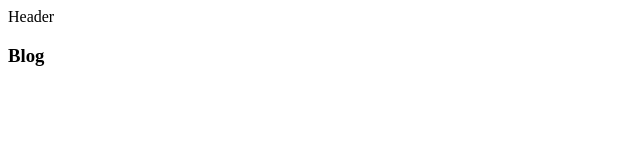
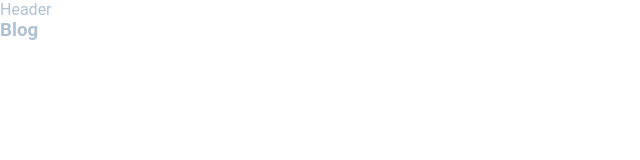
Before and after one commit to FelipeKonig/desafio-3-react, a React (Vite) app: page / in a window 1280 px wide. Shown: the top 160 px of the page, without its empty margins (0-640 px from the left). Built offline with nearby package versions, Linux system fonts and the light colour scheme.

Commit message:
default theme and global style added

```diff
--- a/index.html
+++ b/index.html
@@ -2,7 +2,14 @@
 <html lang="en">
   <head>
     <meta charset="UTF-8" />
+
+    <link rel="preconnect" href="https://fonts.googleapis.com">
+    <link rel="preconnect" href="https://fonts.gstatic.com" crossorigin>
+
     <meta name="viewport" content="width=device-width, initial-scale=1.0" />
+
+    <link href="https://fonts.googleapis.com/css2?family=Nunito:wght@400;700&display=swap" rel="stylesheet">
+
     <title>GitHub Blog</title>
   </head>
   <body>
--- a/src/App.tsx
+++ b/src/App.tsx
@@ -1,10 +1,16 @@
 import { BrowserRouter } from 'react-router-dom'
 import { Router } from './Router'
+import { ThemeProvider } from 'styled-components'
+import { defaultTheme } from './styles/themes/default'
+import { GlobalStyle } from './layouts/defaultLayout/global'
 
 export function App() {
   return (
-    <BrowserRouter>
-      <Router />
-    </BrowserRouter>
+    <ThemeProvider theme={defaultTheme}>
+      <BrowserRouter>
+        <Router />
+      </BrowserRouter>
+      <GlobalStyle />
+    </ThemeProvider>
   )
 }
--- /dev/null
+++ b/src/layouts/defaultLayout/global.ts
@@ -0,0 +1,23 @@
+import { createGlobalStyle } from 'styled-components'
+
+export const GlobalStyle = createGlobalStyle`
+
+* {
+    margin: 0;
+    padding: 0;
+    box-sizing: border-box;
+  }
+  :focus {
+    outline: 0;
+    box-shadow: 0 0 0 2px;
+  }
+  body {
+    background: ${(props) => props.theme.background};
+    color: ${(props) => props.theme['base-text']};
+  }
+  body, input, textarea, button {
+    font-family: 'Roboto', sans-serif;
+    font-weight: 400;
+    font-size: 1rem;
+  }
+`
--- /dev/null
+++ b/src/styles/themes/default.ts
@@ -0,0 +1,13 @@
+export const defaultTheme = {
+  blue: '#3294F8',
+  'base-title': '#E7EDF4',
+  'base-subtitle': '#C4D4E3',
+  'base-text': '#AFC2D4',
+  'base-span': '#7B96B2',
+  'base-label': '#3A536B',
+  'base-border': '#1C2F41',
+  'base-post': '#112131',
+  'base-profile': '#0B1B2B',
+  'base-background': '#071422',
+  'base-input': '#040F1A',
+}
```
Also changed, not shown: src/@types/styled.d.ts (added, +8 -0 lines).
